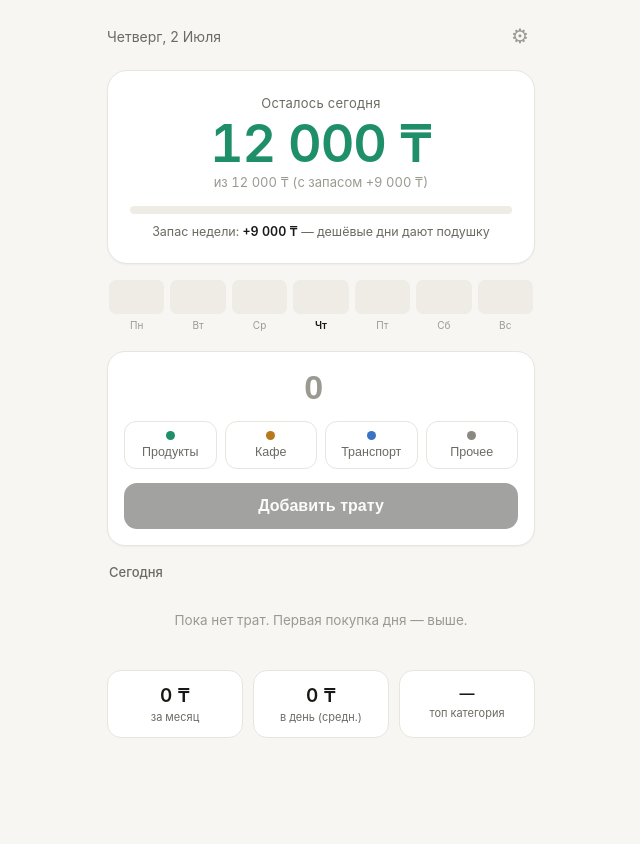
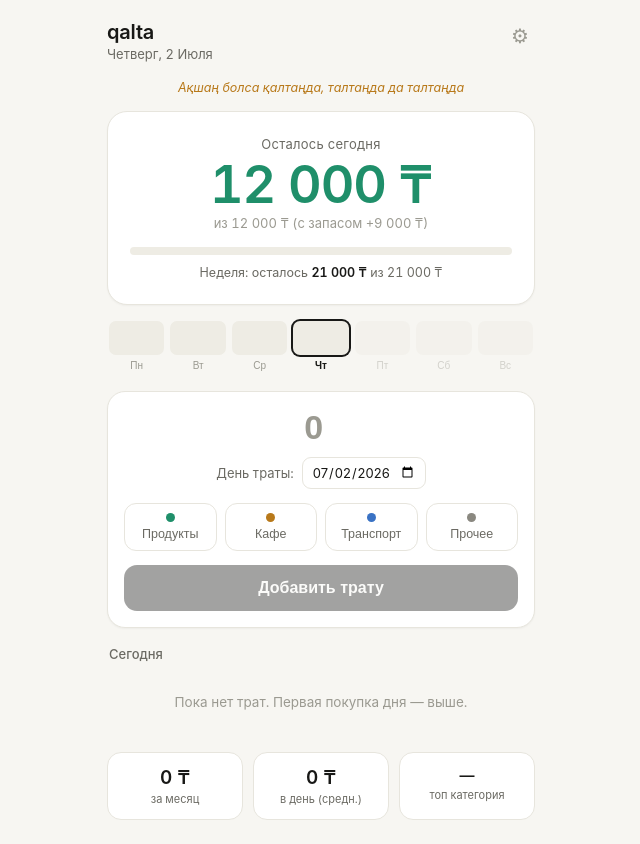
Before and after one commit to abundance-boye/fintrack, a plain HTML site: page index.html in a window 1280 px wide. Shown: the whole page, without its empty margins (319-959 px from the left). Before the commit the page ends 800 px from the top, so only its background shows below. Drawn offline with Linux system fonts and the light colour scheme.

Commit message:
Add files via upload

```diff
--- a/index.html
+++ b/index.html
@@ -4,27 +4,30 @@
 <meta charset="UTF-8">
 <meta name="viewport" content="width=device-width, initial-scale=1, viewport-fit=cover">
 <meta name="theme-color" content="#0f0f0e">
-<title>Лимит — трекер трат</title>
-<link rel="manifest" href="data:application/json,%7B%22name%22%3A%22%D0%9B%D0%B8%D0%BC%D0%B8%D1%82%22%2C%22short_name%22%3A%22%D0%9B%D0%B8%D0%BC%D0%B8%D1%82%22%2C%22start_url%22%3A%22.%22%2C%22display%22%3A%22standalone%22%2C%22background_color%22%3A%22%23111%22%2C%22theme_color%22%3A%22%23111%22%7D">
+<title>Qalta — трекер трат</title>
+<link rel="manifest" href="manifest.json">
+<link rel="icon" type="image/svg+xml" href="favicon.svg">
+<link rel="apple-touch-icon" href="apple-touch-icon.png">
 <style>
   :root{
     --bg:#f7f6f2; --card:#ffffff; --ink:#181816; --ink2:#6b6a63; --ink3:#9b9a91;
     --line:#e7e5dd; --accent:#1f8f6a; --amber:#b8791a; --red:#cf5330;
-    --shadow:0 1px 2px rgba(0,0,0,.04);
-    --pool-bg:#eeece4;
+    --brand:#b8791a; --shadow:0 1px 2px rgba(0,0,0,.04); --pool-bg:#eeece4;
   }
   @media (prefers-color-scheme: dark){
     :root{ --bg:#0f0f0e; --card:#1b1b19; --ink:#f2f1ea; --ink2:#a3a299; --ink3:#6d6c64;
-      --line:#2b2b28; --accent:#3bbd8f; --amber:#e0a13c; --red:#e5744a; --shadow:none; --pool-bg:#242320; }
+      --line:#2b2b28; --accent:#3bbd8f; --amber:#e0a13c; --red:#e5744a; --brand:#e0a13c; --shadow:none; --pool-bg:#242320; }
   }
   *{box-sizing:border-box;margin:0;padding:0;-webkit-tap-highlight-color:transparent}
   html,body{background:var(--bg);color:var(--ink);
     font-family:-apple-system,BlinkMacSystemFont,"Segoe UI",Roboto,sans-serif;
     font-variant-numeric:tabular-nums;-webkit-font-smoothing:antialiased}
   body{max-width:460px;margin:0 auto;padding:20px 16px calc(24px + env(safe-area-inset-bottom));min-height:100vh}
-  .top{display:flex;justify-content:space-between;align-items:center;margin-bottom:18px}
-  .date{font-size:14px;color:var(--ink2);text-transform:capitalize}
+  .top{display:flex;justify-content:space-between;align-items:flex-start;margin-bottom:18px}
+  .brand{font-size:20px;font-weight:600;letter-spacing:-.01em}
+  .date{font-size:13px;color:var(--ink2);text-transform:capitalize;margin-top:2px}
   .gear{background:none;border:none;color:var(--ink3);font-size:20px;cursor:pointer;padding:6px;line-height:1}
+  .tagline{text-align:center;font-size:12.5px;color:var(--brand);margin:0 0 16px;font-style:italic}
 
   .hero{background:var(--card);border:1px solid var(--line);border-radius:20px;padding:24px 22px;box-shadow:var(--shadow);text-align:center;margin-bottom:14px}
   .hero .lbl{font-size:13px;color:var(--ink2);letter-spacing:.02em}
@@ -36,8 +39,9 @@
   .pool b{color:var(--ink);font-weight:600}
 
   .week{display:flex;gap:6px;margin:16px 2px 20px}
-  .day{flex:1;text-align:center}
-  .day .bar{height:34px;border-radius:7px;background:var(--pool-bg);position:relative;overflow:hidden;display:flex;align-items:flex-end}
+  .day{flex:1;text-align:center;background:none;border:none;padding:0;cursor:pointer}
+  .day .bar{height:34px;border-radius:7px;background:var(--pool-bg);position:relative;overflow:hidden;display:flex;align-items:flex-end;transition:box-shadow .15s}
+  .day.sel .bar{box-shadow:0 0 0 2px var(--ink)}
   .day .bin{width:100%;border-radius:7px 7px 0 0;transition:height .3s}
   .day .dl{font-size:10px;color:var(--ink3);margin-top:5px}
   .day.today .dl{color:var(--ink);font-weight:600}
@@ -45,6 +49,8 @@
   .add{background:var(--card);border:1px solid var(--line);border-radius:18px;padding:16px;box-shadow:var(--shadow);margin-bottom:18px}
   .amt{width:100%;border:none;background:transparent;color:var(--ink);font-size:34px;font-weight:600;text-align:center;letter-spacing:-.01em;outline:none;font-variant-numeric:tabular-nums}
   .amt::placeholder{color:var(--ink3)}
+  .dayrow{display:flex;align-items:center;justify-content:center;gap:8px;margin:10px 0 2px;font-size:13px;color:var(--ink2)}
+  .dayrow input[type=date]{border:1px solid var(--line);background:transparent;color:var(--ink);border-radius:9px;padding:6px 9px;font-size:13px;font-family:inherit}
   .cats{display:grid;grid-template-columns:repeat(4,1fr);gap:8px;margin:14px 0}
   .cat{border:1px solid var(--line);background:transparent;color:var(--ink2);border-radius:12px;padding:9px 4px;font-size:12.5px;cursor:pointer;display:flex;flex-direction:column;align-items:center;gap:5px;transition:.15s}
   .cat .dot{width:9px;height:9px;border-radius:99px}
@@ -85,9 +91,11 @@
 </head>
 <body>
   <div class="top">
-    <div class="date" id="date"></div>
+    <div><div class="brand">qalta</div><div class="date" id="date"></div></div>
     <button class="gear" id="gear" aria-label="Настройки">⚙</button>
   </div>
+
+  <div class="tagline">Ақшаң болса қалтаңда, талтаңда да талтаңда</div>
 
   <div class="hero">
     <div class="lbl" id="heroLbl">Осталось сегодня</div>
@@ -101,6 +109,7 @@
 
   <div class="add">
     <input class="amt" id="amt" type="number" inputmode="numeric" placeholder="0" min="0">
+    <div class="dayrow">День траты: <input type="date" id="dateSel"></div>
     <div class="cats" id="cats"></div>
     <button class="addbtn" id="addbtn" disabled>Добавить трату</button>
   </div>
@@ -130,73 +139,86 @@
     {id:"trans", name:"Транспорт",color:"#3a72c4"},
     {id:"other", name:"Прочее",   color:"#8a8880"}
   ];
-  var mem={}; // fallback if localStorage blocked
+  var mem={};
   function load(k,d){try{var v=localStorage.getItem(k);return v==null?d:JSON.parse(v);}catch(e){return k in mem?mem[k]:d;}}
   function save(k,v){try{localStorage.setItem(k,JSON.stringify(v));}catch(e){mem[k]=v;}}
 
   var S=load("lm_settings",{limit:3000,roll:true});
-  var E=load("lm_exp",[]); // {id,ts,amount,cat}
-  var sel=null;
+  var E=load("lm_exp",[]);
+  var sel=null, view=null;
 
   var fmt=new Intl.NumberFormat("ru-RU");
   function money(n){return fmt.format(Math.round(n))+" ₸";}
   function dkey(d){return d.getFullYear()+"-"+String(d.getMonth()+1).padStart(2,"0")+"-"+String(d.getDate()).padStart(2,"0");}
   function today(){return new Date();}
   function weekStart(d){var x=new Date(d);var wd=(x.getDay()+6)%7;x.setDate(x.getDate()-wd);x.setHours(0,0,0,0);return x;}
-
+  function dispDate(key){return new Date(key+"T00:00:00").toLocaleDateString("ru-RU",{day:"numeric",month:"long"});}
   function spentOn(key){var s=0;E.forEach(function(e){if(dkey(new Date(e.ts))===key)s+=e.amount;});return s;}
   function state(rem){ if(rem<0)return"red"; if(rem<=S.limit*0.2)return"amber"; return"accent"; }
   function col(st){return st==="red"?"var(--red)":st==="amber"?"var(--amber)":"var(--accent)";}
 
   function render(){
     var now=today(), tk=dkey(now);
+    if(!view) view=tk;
+    if(view>tk) view=tk;
     document.getElementById("date").textContent=now.toLocaleDateString("ru-RU",{weekday:"long",day:"numeric",month:"long"});
 
-    // week pool
     var ws=weekStart(now), priorBudget=0, priorSpent=0;
     for(var i=0;i<7;i++){var d=new Date(ws);d.setDate(ws.getDate()+i);var k=dkey(d);
       if(d<new Date(tk)){priorBudget+=S.limit;priorSpent+=spentOn(k);} }
-    var cushion=priorBudget-priorSpent; // + ahead, - behind
-    var tSpent=spentOn(tk);
-    var effLimit=S.roll?S.limit+cushion:S.limit;
-    var rem=effLimit-tSpent;
+    var cushion=priorBudget-priorSpent;
+
+    var isToday=view===tk;
+    var vSpent=spentOn(view);
+    var effLimit=(isToday&&S.roll)?S.limit+cushion:S.limit;
+    var rem=effLimit-vSpent;
     var st=state(rem);
 
     var big=document.getElementById("heroBig");
     big.textContent=money(rem); big.style.color=col(st);
-    document.getElementById("heroLbl").textContent=rem<0?"Перерасход сегодня":"Осталось сегодня";
-    document.getElementById("heroOf").textContent="из "+money(effLimit)+(S.roll&&cushion!==0?(cushion>0?" (с запасом +"+money(cushion)+")":" (минус "+money(-cushion)+" за неделю)"):"");
-    var pct=Math.max(0,Math.min(100, effLimit>0?(tSpent/effLimit*100):100));
+    document.getElementById("heroLbl").textContent=
+      isToday ? (rem<0?"Перерасход сегодня":"Осталось сегодня")
+              : (rem<0?"Перерасход · "+dispDate(view):"Осталось · "+dispDate(view));
+    document.getElementById("heroOf").textContent="из "+money(effLimit)+
+      ((isToday&&S.roll&&cushion!==0)?(cushion>0?" (с запасом +"+money(cushion)+")":" (минус "+money(-cushion)+" за неделю)"):"");
+    var pct=Math.max(0,Math.min(100, effLimit>0?(vSpent/effLimit*100):100));
     var f=document.getElementById("fill"); f.style.width=pct+"%"; f.style.background=col(st);
 
+    var wBudget=S.limit*7, wSpent=0;
+    for(var wi=0;wi<7;wi++){var wd=new Date(ws);wd.setDate(ws.getDate()+wi);wSpent+=spentOn(dkey(wd));}
+    var wLeft=wBudget-wSpent;
     var poolEl=document.getElementById("pool");
-    if(S.roll){ poolEl.innerHTML = cushion>=0 ? "Запас недели: <b>+"+money(cushion)+"</b> — дешёвые дни дают подушку" : "Отставание за неделю: <b>−"+money(-cushion)+"</b>"; }
-    else { poolEl.innerHTML="Строгий дневной лимит без переноса"; }
+    if(!isToday){ poolEl.innerHTML="Прошлый день — можно вносить траты задним числом"; }
+    else { poolEl.innerHTML = "Неделя: осталось <b>"+money(wLeft)+"</b> из "+money(wBudget); }
 
-    // week strip
     var wk=document.getElementById("week"); wk.innerHTML="";
     var names=["Пн","Вт","Ср","Чт","Пт","Сб","Вс"];
     for(var j=0;j<7;j++){
-      var d2=new Date(ws);d2.setDate(ws.getDate()+j);var k2=dkey(d2);
-      var sp=spentOn(k2), isToday=k2===tk, future=d2>new Date(tk);
-      var ratio=Math.min(1.4, S.limit>0?sp/S.limit:0);
-      var h=Math.min(100,ratio*100);
-      var barCol= sp>S.limit?"var(--red)": sp>S.limit*0.8?"var(--amber)":"var(--accent)";
-      if(future){barCol="var(--pool-bg)";h=0;}
-      var el=document.createElement("div");
-      el.className="day"+(isToday?" today":"");
-      el.innerHTML='<div class="bar"><div class="bin" style="height:'+h+'%;background:'+barCol+'"></div></div><div class="dl">'+names[j]+'</div>';
-      wk.appendChild(el);
+      (function(){
+        var d2=new Date(ws);d2.setDate(ws.getDate()+j);var k2=dkey(d2);
+        var sp=spentOn(k2), isT=k2===tk, future=d2>new Date(tk), isSel=k2===view;
+        var ratio=Math.min(1.4, S.limit>0?sp/S.limit:0), h=Math.min(100,ratio*100);
+        var barCol= sp>S.limit?"var(--red)": sp>S.limit*0.8?"var(--amber)":"var(--accent)";
+        if(future){barCol="var(--pool-bg)";h=0;}
+        var el=document.createElement("button");
+        el.className="day"+(isT?" today":"")+(isSel?" sel":"");
+        el.innerHTML='<div class="bar"><div class="bin" style="height:'+h+'%;background:'+barCol+'"></div></div><div class="dl">'+names[j]+'</div>';
+        if(!future){ el.onclick=function(){ view=k2; render(); }; } else { el.disabled=true; el.style.opacity=".4"; }
+        wk.appendChild(el);
+      })();
     }
 
-    // today's rows
+    document.getElementById("dateSel").value=view;
+    document.getElementById("dateSel").max=tk;
+
     var rows=document.getElementById("rows");
-    var todayE=E.filter(function(e){return dkey(new Date(e.ts))===tk;}).sort(function(a,b){return b.ts-a.ts;});
-    document.getElementById("listSum").textContent=todayE.length?money(tSpent):"";
-    if(!todayE.length){ rows.innerHTML='<div class="empty">Пока нет трат. Первая покупка дня — выше.</div>'; }
+    var vE=E.filter(function(e){return dkey(new Date(e.ts))===view;}).sort(function(a,b){return b.ts-a.ts;});
+    document.getElementById("listTitle").textContent=isToday?"Сегодня":dispDate(view);
+    document.getElementById("listSum").textContent=vE.length?money(vSpent):"";
+    if(!vE.length){ rows.innerHTML='<div class="empty">'+(isToday?"Пока нет трат. Первая покупка дня — выше.":"В этот день трат нет. Можно добавить выше.")+'</div>'; }
     else{
       rows.innerHTML="";
-      todayE.forEach(function(e){
+      vE.forEach(function(e){
         var c=CATS.find(function(x){return x.id===e.cat;})||CATS[3];
         var t=new Date(e.ts).toLocaleTimeString("ru-RU",{hour:"2-digit",minute:"2-digit"});
         var r=document.createElement("div"); r.className="row";
@@ -206,7 +228,6 @@
       });
     }
 
-    // month summary
     var mk=now.getFullYear()+"-"+String(now.getMonth()+1).padStart(2,"0");
     var monthE=E.filter(function(e){return dkey(new Date(e.ts)).slice(0,7)===mk;});
     var mTotal=monthE.reduce(function(s,e){return s+e.amount;},0);
@@ -220,7 +241,6 @@
       '<div class="mc"><div class="mv" style="font-size:15px">'+topName+'</div><div class="ml">топ категория</div></div>';
   }
 
-  // category chips
   var catsWrap=document.getElementById("cats");
   CATS.forEach(function(c){
     var b=document.createElement("button"); b.className="cat"; b.dataset.id=c.id;
@@ -228,18 +248,20 @@
     b.onclick=function(){ sel=c.id; document.querySelectorAll(".cat").forEach(function(x){x.classList.remove("on");}); b.classList.add("on"); checkAdd(); };
     catsWrap.appendChild(b);
   });
-  var amt=document.getElementById("amt"), addbtn=document.getElementById("addbtn");
+  var amt=document.getElementById("amt"), addbtn=document.getElementById("addbtn"), dateSel=document.getElementById("dateSel");
   function checkAdd(){ addbtn.disabled=!(parseFloat(amt.value)>0 && sel); }
   amt.oninput=checkAdd;
+  dateSel.onchange=function(){ if(dateSel.value){ view=dateSel.value; render(); } };
   addbtn.onclick=function(){
     var v=parseFloat(amt.value); if(!(v>0)||!sel)return;
-    E.push({id:Date.now()+"-"+Math.random().toString(36).slice(2,6),ts:Date.now(),amount:v,cat:sel});
+    var now=today(), p=(view||dkey(now)).split("-");
+    var dt=new Date(+p[0],+p[1]-1,+p[2], now.getHours(),now.getMinutes(),now.getSeconds(),now.getMilliseconds());
+    E.push({id:Date.now()+"-"+Math.random().toString(36).slice(2,6),ts:dt.getTime(),amount:v,cat:sel});
     save("lm_exp",E);
     amt.value=""; sel=null; document.querySelectorAll(".cat").forEach(function(x){x.classList.remove("on");});
     checkAdd(); render();
   };
 
-  // settings sheet
   var sheet=document.getElementById("sheet"), setLimit=document.getElementById("setLimit"), setRoll=document.getElementById("setRoll");
   document.getElementById("gear").onclick=function(){ setLimit.value=S.limit; setRoll.classList.toggle("on",S.roll); sheet.classList.add("open"); };
   setRoll.onclick=function(){ setRoll.classList.toggle("on"); };
@@ -248,7 +270,7 @@
     save("lm_settings",S); sheet.classList.remove("open"); render();
   };
   document.getElementById("reset").onclick=function(){
-    if(confirm("Удалить все траты и настройки? Это необратимо.")){ E=[]; S={limit:3000,roll:true}; save("lm_exp",E); save("lm_settings",S); sheet.classList.remove("open"); render(); }
+    if(confirm("Удалить все траты и настройки? Это необратимо.")){ E=[]; S={limit:3000,roll:true}; save("lm_exp",E); save("lm_settings",S); sheet.classList.remove("open"); view=null; render(); }
   };
   sheet.onclick=function(e){ if(e.target===sheet)sheet.classList.remove("open"); };
 
```
Also changed, not shown: apple-touch-icon.png (added), favicon.svg (added), icon-192.png (added), icon-512.png (added), manifest.json (added).
